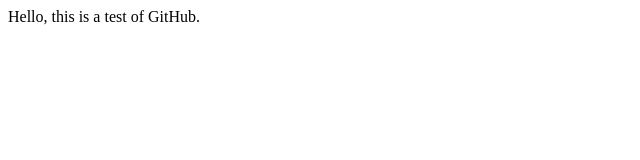
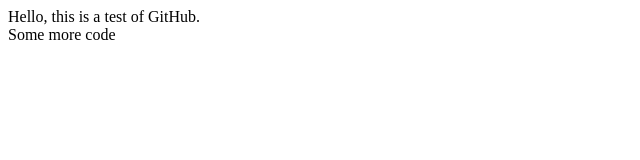
Before and after one commit to TESTJS2014/TestRepo, a plain HTML site: page WebContent/index.html in a window 1280 px wide. Shown: the full height of the page, 0-640 px from the left. Drawn offline with Linux system fonts and the light colour scheme.

Commit message:
more changes to index

```diff
--- a/WebContent/index.html
+++ b/WebContent/index.html
@@ -6,5 +6,8 @@
 </head>
 <body>
 		Hello, this is a test of GitHub.
+
+		<br />
+		Some more code
 </body>
 </html>
```
